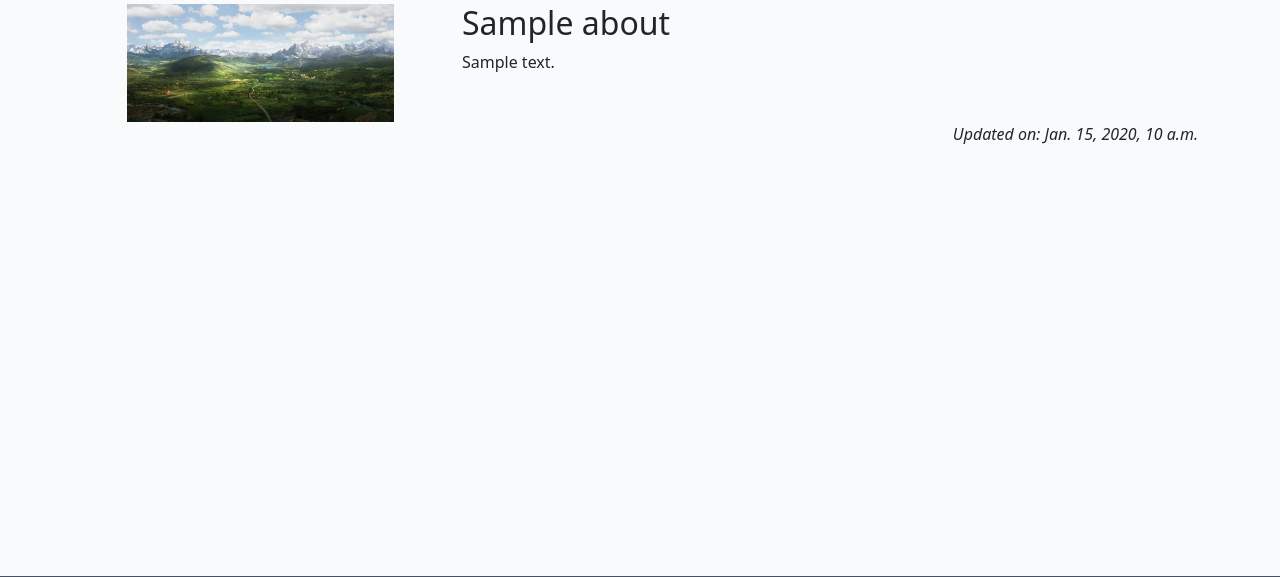
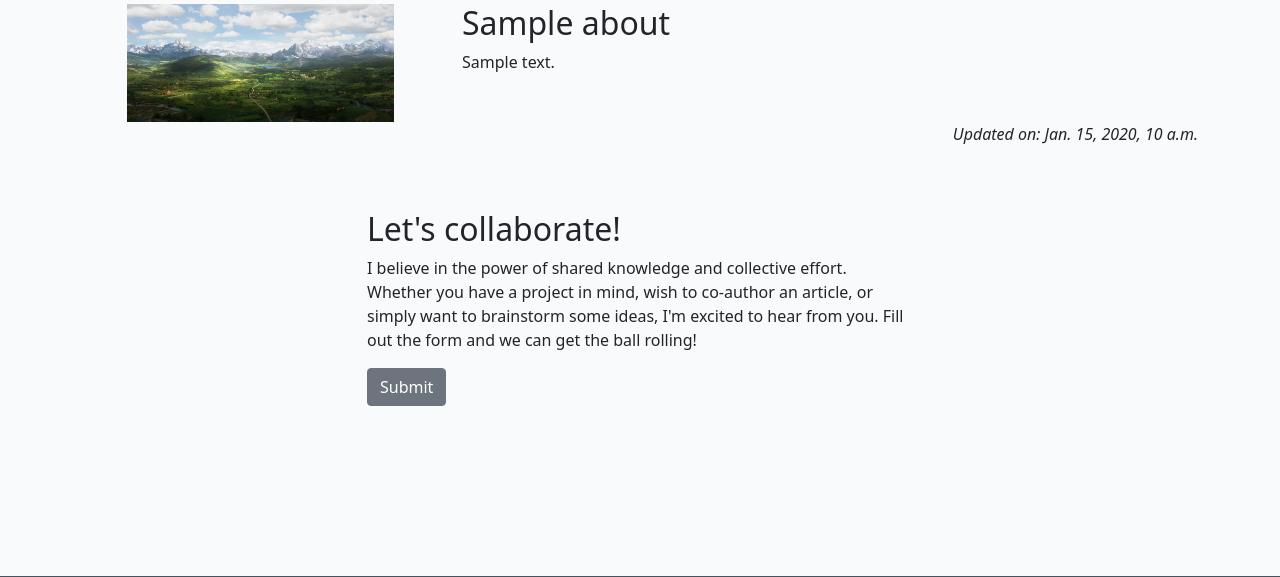
Before and after one commit to katherinewadge-berrospi/fantasy-blog, a Django app: page /about/ in a window 1280 px wide. Shown: the part 144-721 px from the top of the page. Run offline with Django 4.2, Linux system fonts and the light colour scheme; tables that the repository leaves empty hold one stand-in row (values such as "Sample post"); parts of the project's set-up code (start-up, migrations or seed data) failed here and were passed over; some libraries are stand-ins or nearby versions.

Commit message:
Modify about page to include the collab form.

```diff
--- a/about/templates/about/about_me.html
+++ b/about/templates/about/about_me.html
@@ -1,23 +1,43 @@
 {% extends 'base.html' %}
+{% load static %}
+{% load crispy_forms_tags %}
+
 {% block content %}
-{% load static %}
 <div class="container mt-5">
     <div class="row">
-        <div class="col-4 text-center">
+        <div class="col-12 col-md-4 text-center">
             <img src="{% static 'images/green-mountains-landscape.jpg' %}" width="75%">
         </div>
-        <div class="col-8">
-            <!-- Title goes between these h2 tags -->
+        <div class="col-12 col-md-8">
             <h2>{{ about.title }}</h2>
-            <!-- Content goes directly underneath this -->
-             {{ about.content | safe }}
+            {{ about.content | safe }}
         </div>
     </div>
     <div class="row">
         <div class="col text-right">
-            <!-- Updated on field goes in here -->
-            <p class="text-end"><em>Updated on: {{ about.updated_on }}</em></p>
+          <!-- Updated on field goes in here -->
+
+          <p class="text-end"><em>Updated on: {{ about.updated_on }}</em></p>
         </div>
-      </div>
+    </div>
+    <div class="row justify-content-center">
+        <div class="col-12 col-md-6 my-5">
+            <h2>Let's collaborate!</h2>
+            <p>I believe in the power of shared knowledge and collective effort.
+                Whether you have a project in mind, wish to co-author
+                an article, or simply want to brainstorm some ideas,
+                I'm excited to hear from you. Fill out the form
+                and we can get the ball rolling!</p>
+
+            <!-- add your form here. Your submit button should
+                                have the classes of btn, btn-secondary -->
+            <form method="post">
+                {{ collaborate_form | crispy }}
+                {% csrf_token %}
+                <button class="btn btn-secondary"
+                    type="submit">Submit</button>
+            </form>
+        </div>
+    </div>
 </div>
 {% endblock content %}
```
